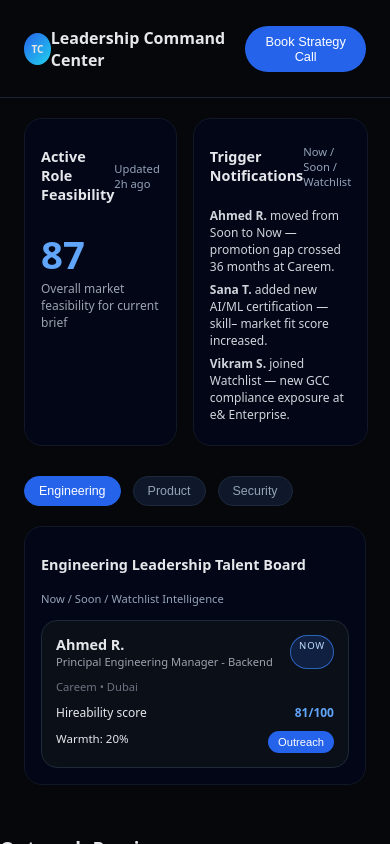
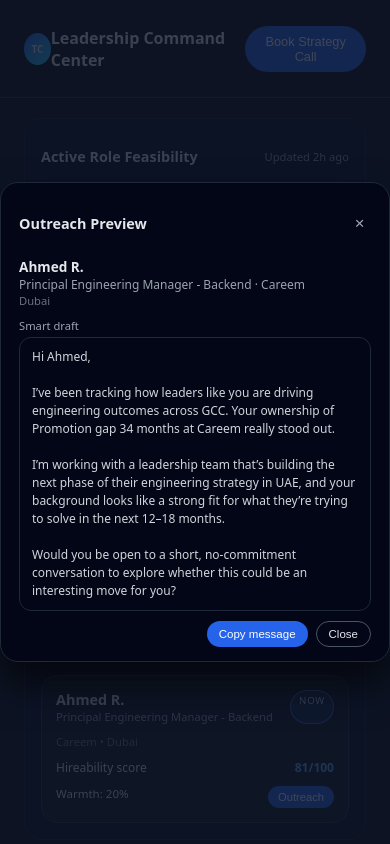
Before and after one commit to Mechazoid14/talent-copilot-dashboard, a React (Create React App) app: page / in a window 390 px wide. Both pictures are taken after a click on the button "Outreach". Shown: the top 844 px of the page. Built offline with nearby package versions, Linux system fonts and the light colour scheme.

Commit message:
Clean final version with outreach modal + copy

```diff
--- a/src/App.css
+++ b/src/App.css
@@ -86,28 +86,33 @@ main {
   color: #94a3b8;
 }
 
+.card-body {
+  margin-top: 10px;
+}
+
 /* Feasibility Score */
 .feasibility-score {
   font-size: 2.4rem;
   font-weight: 600;
   color: #60a5fa;
-  margin-top: 12px;
+  margin-top: 4px;
 }
 
 .feasibility-text {
   font-size: 0.75rem;
   color: #9ca3af;
+  margin-top: 4px;
 }
 
 /* Trigger Notifications */
-.notif-list {
+.notifications .notif-list {
   list-style: none;
   font-size: 0.75rem;
   padding: 0;
   margin: 10px 0 0;
 }
 
-.notif-list li {
+.notifications .notif-list li {
   margin-bottom: 6px;
   color: #d1d5db;
 }
@@ -236,4 +241,130 @@ main {
   border: 1px solid rgba(168, 85, 247, 0.6);
 }
 
-/* Modal styles omitted for brevity — add after this */
+/* --- Outreach Modal --- */
+.modal-backdrop {
+  position: fixed;
+  inset: 0;
+  background: rgba(15, 23, 42, 0.8);
+  display: flex;
+  align-items: center;
+  justify-content: center;
+  z-index: 50;
+}
+
+.modal {
+  background: #020617;
+  border: 1px solid #1f2937;
+  border-radius: 18px;
+  padding: 16px 18px 14px;
+  width: 100%;
+  max-width: 480px;
+  box-shadow: 0 22px 40px rgba(0, 0, 0, 0.6);
+}
+
+.modal-header {
+  display: flex;
+  align-items: center;
+  justify-content: space-between;
+  margin-bottom: 10px;
+}
+
+.modal-header h3 {
+  font-size: 0.9rem;
+  font-weight: 600;
+}
+
+.modal-close {
+  border: none;
+  background: transparent;
+  color: #9ca3af;
+  cursor: pointer;
+  font-size: 0.8rem;
+}
+
+.modal-close:hover {
+  color: #e5e7eb;
+}
+
+.modal-body {
+  font-size: 0.78rem;
+  color: #e5e7eb;
+}
+
+.modal-candidate {
+  margin-bottom: 10px;
+}
+
+.modal-name {
+  font-weight: 600;
+  font-size: 0.85rem;
+}
+
+.modal-title {
+  font-size: 0.75rem;
+  color: #9ca3af;
+}
+
+.modal-meta {
+  font-size: 0.7rem;
+  color: #6b7280;
+}
+
+.modal-section-label {
+  margin-top: 8px;
+  margin-bottom: 4px;
+  font-size: 0.7rem;
+  color: #9ca3af;
+}
+
+.modal-message {
+  border-radius: 12px;
+  background: #020617;
+  border: 1px solid #1f2937;
+  padding: 10px 12px;
+  font-size: 0.75rem;
+  line-height: 1.5;
+  color: #d1d5db;
+}
+
+.modal-footer {
+  display: flex;
+  justify-content: flex-end;
+  gap: 8px;
+  margin-top: 10px;
+}
+
+.primary-btn {
+  background: #2563eb;
+  border: none;
+  border-radius: 9999px;
+  padding: 6px 12px;
+  font-size: 0.72rem;
+  color: white;
+  cursor: pointer;
+}
+
+.primary-btn:hover {
+  background: #1d4ed8;
+}
+
+.secondary-btn {
+  background: transparent;
+  border-radius: 9999px;
+  border: 1px solid #4b5563;
+  padding: 6px 12px;
+  font-size: 0.72rem;
+  color: #e5e7eb;
+  cursor: pointer;
+}
+
+.secondary-btn:hover {
+  background: #111827;
+}
+
+/* --- Mobile Responsiveness --- */
+@media (max-width: 768px) {
+  .overview-row {
+    grid-template-columns: 1fr;
+  }
+}
--- a/src/App.js
+++ b/src/App.js
@@ -80,6 +80,26 @@ function App() {
 
   const closeOutreach = () => {
     setSelectedCandidate(null);
+  };
+
+  const copyMessage = async () => {
+    if (!selectedCandidate) return;
+
+    const firstName = selectedCandidate.name.split(" ")[0];
+    const msg = `Hi ${firstName},
+
+I’ve been tracking how leaders like you are driving ${selectedCandidate.domain} outcomes across GCC. Your ownership of ${selectedCandidate.signals[0] || "key initiatives"} at ${selectedCandidate.company} really stood out.
+
+I’m working with a leadership team that’s building the next phase of their ${selectedCandidate.domain} strategy in UAE, and your background looks like a strong fit for what they’re trying to solve in the next 12–18 months.
+
+Would you be open to a short, no-commitment conversation to explore whether this could be an interesting move for you?`;
+
+    try {
+      await navigator.clipboard.writeText(msg);
+      alert("Outreach draft copied to clipboard ✅");
+    } catch (e) {
+      alert("Couldn’t auto-copy, please copy manually.");
+    }
   };
 
   return (
@@ -214,10 +234,12 @@ function App() {
               <div className="modal-message">
                 Hi {selectedCandidate.name.split(" ")[0]},
                 <br />
-                I’ve been tracking how leaders like you are driving {selectedCandidate.domain} outcomes across GCC.
-                Your ownership of{" "}
+                <br />
+                I’ve been tracking how leaders like you are driving{" "}
+                {selectedCandidate.domain} outcomes across GCC. Your ownership
+                of{" "}
                 {selectedCandidate.signals[0] || "key initiatives"} at{" "}
-                {selectedCandidate.company} stands out.
+                {selectedCandidate.company} really stood out.
                 <br />
                 <br />
                 I’m working with a leadership team that’s building the next
@@ -232,7 +254,9 @@ function App() {
             </div>
 
             <div className="modal-footer">
-              <button className="primary-btn">Copy message</button>
+              <button className="primary-btn" onClick={copyMessage}>
+                Copy message
+              </button>
               <button className="secondary-btn" onClick={closeOutreach}>
                 Close
               </button>
```
